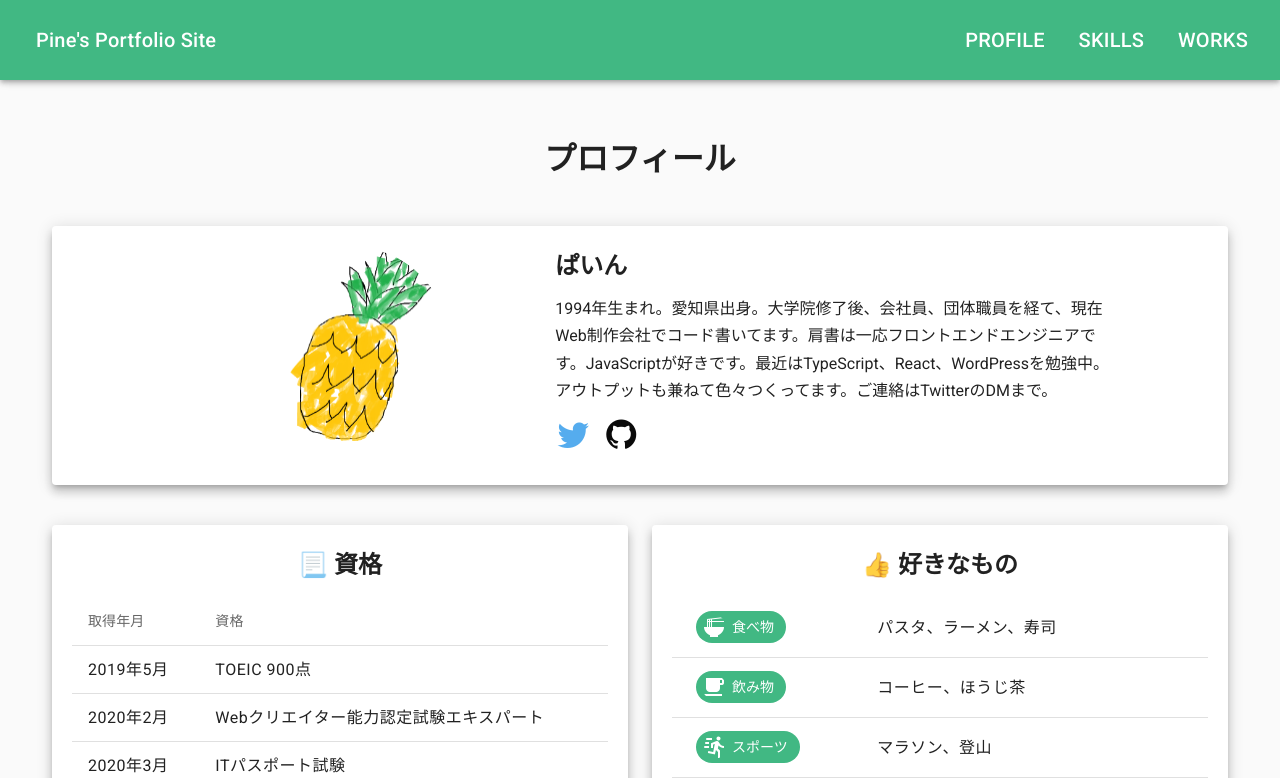
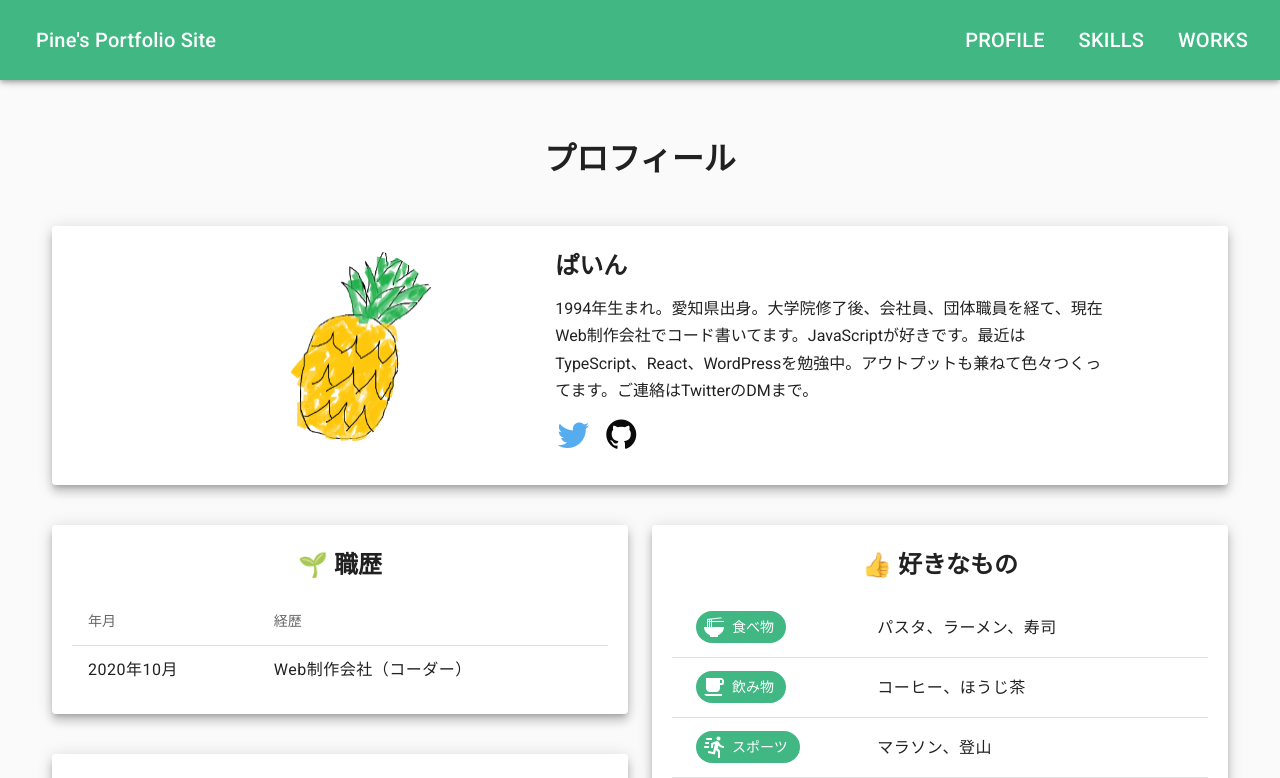
Before and after one commit to foolish-pine/portfolio_public, a Vue app: page / in a window 1280 px wide. Shown: the top 778 px of the page. Built offline with nearby package versions, Linux system fonts and the light colour scheme.

Commit message:
[add] プロフィール/職歴欄を追加

```diff
--- a/src/assets/json/profile.json
+++ b/src/assets/json/profile.json
@@ -3,7 +3,20 @@
     "title": "About",
     "avatar": "img/avatar-pine.png",
     "name": "ぱいん",
-    "comment": "1994年生まれ。愛知県出身。大学院修了後、会社員、団体職員を経て、現在Web制作会社でコード書いてます。肩書は一応フロントエンドエンジニアです。JavaScriptが好きです。最近はTypeScript、React、WordPressを勉強中。アウトプットも兼ねて色々つくってます。ご連絡はTwitterのDMまで。"
+    "comment": "1994年生まれ。愛知県出身。大学院修了後、会社員、団体職員を経て、現在Web制作会社でコード書いてます。JavaScriptが好きです。最近はTypeScript、React、WordPressを勉強中。アウトプットも兼ねて色々つくってます。ご連絡はTwitterのDMまで。"
+  },
+  "career": {
+    "title": "職歴",
+    "th": [
+      "年月",
+      "経歴"
+    ],
+    "contents": [
+      {
+        "date": "2020年10月",
+        "name": "Web制作会社（コーダー）"
+      }
+    ]
   },
   "qualifications": {
     "title": "資格",
--- a/src/views/Profile.vue
+++ b/src/views/Profile.vue
@@ -38,6 +38,31 @@
       <v-row>
         <v-col cols="12" xs="12" lg="6">
           <div class="mt-10">
+            <v-card class="mx-auto my-10 pa-5" elevation="7">
+              <h2 class="mb-3 text-center">🌱 {{ profile.career.title }}</h2>
+              <v-simple-table>
+                <thead>
+                  <tr class="col-xs-4">
+                    <th class="text-left subtitle-2">
+                      {{ profile.career.th[0] }}
+                    </th>
+                    <th class="text-left subtitle-2">
+                      {{ profile.career.th[1] }}
+                    </th>
+                  </tr>
+                </thead>
+                <tbody>
+                  <tr
+                    v-for="content in profile.career.contents"
+                    :key="content.name"
+                    class="col-xs-8"
+                  >
+                    <td class="body-1">{{ content.date }}</td>
+                    <td class="body-1">{{ content.name }}</td>
+                  </tr>
+                </tbody>
+              </v-simple-table>
+            </v-card>
             <v-card class="mx-auto pa-5" elevation="7">
               <h2 class="mb-3 text-center">
                 📃 {{ profile.qualifications.title }}
```
